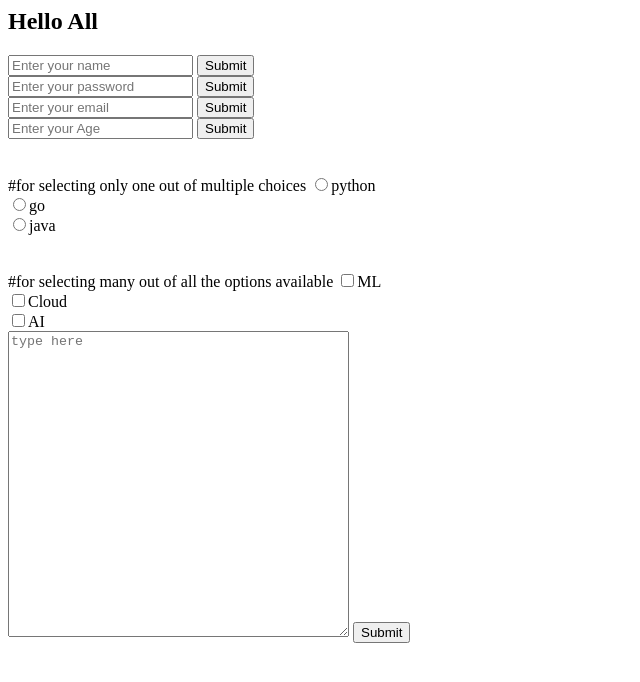
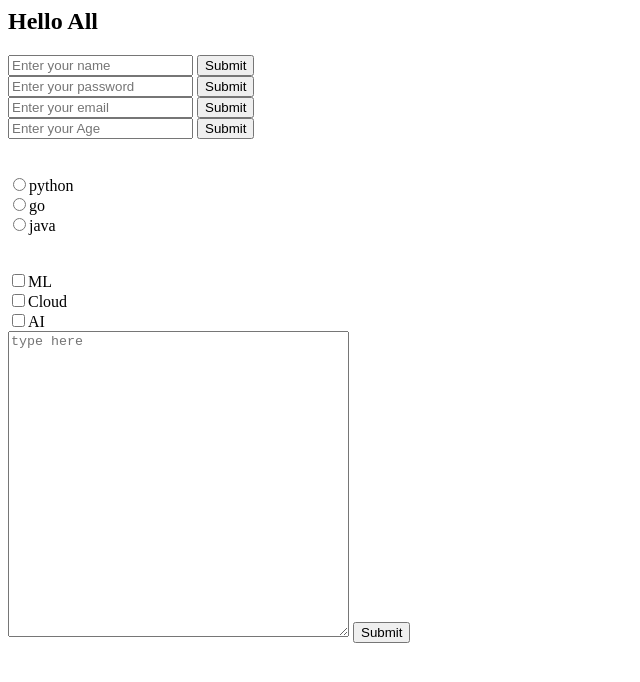
Before and after one commit to khushimittal0108/Adhocnw_WebDesign, a plain HTML site: page form.html in a window 1280 px wide. Shown: the whole page, without its empty margins (0-640 px from the left). Drawn offline with Linux system fonts and the light colour scheme.

Commit message:
Update form.html

```diff
--- a/form.html
+++ b/form.html
@@ -17,12 +17,12 @@ User Input
  <input type="number" name="u" placeholder="Enter your Age">
  <input type="submit"><br/>
  <br/><br/>
- #for selecting only one out of multiple choices
+
  <input type="radio" name="n" value="python">python  <br/>
  <input type="radio" name="n" value="go">go  <br/>
  <input type="radio" name="n" value="java">java  <br/>
  <br/><br/>
- #for selecting many out of all the options available
+
  <input type="checkbox" name="a">ML  <br/>
  <input type="checkbox" name="b">Cloud  <br/>
  <input type="checkbox" name="c">AI  <br/>
```
